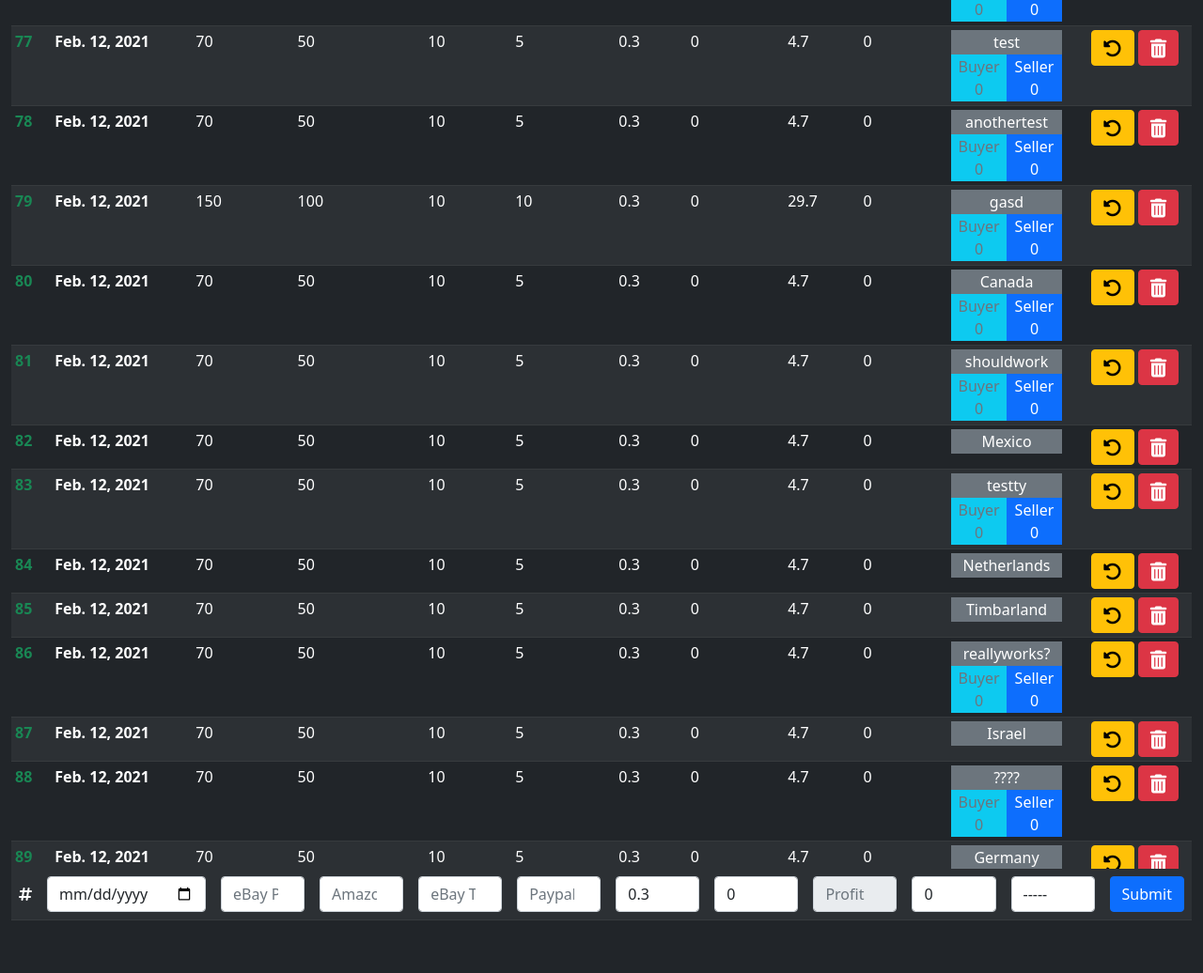
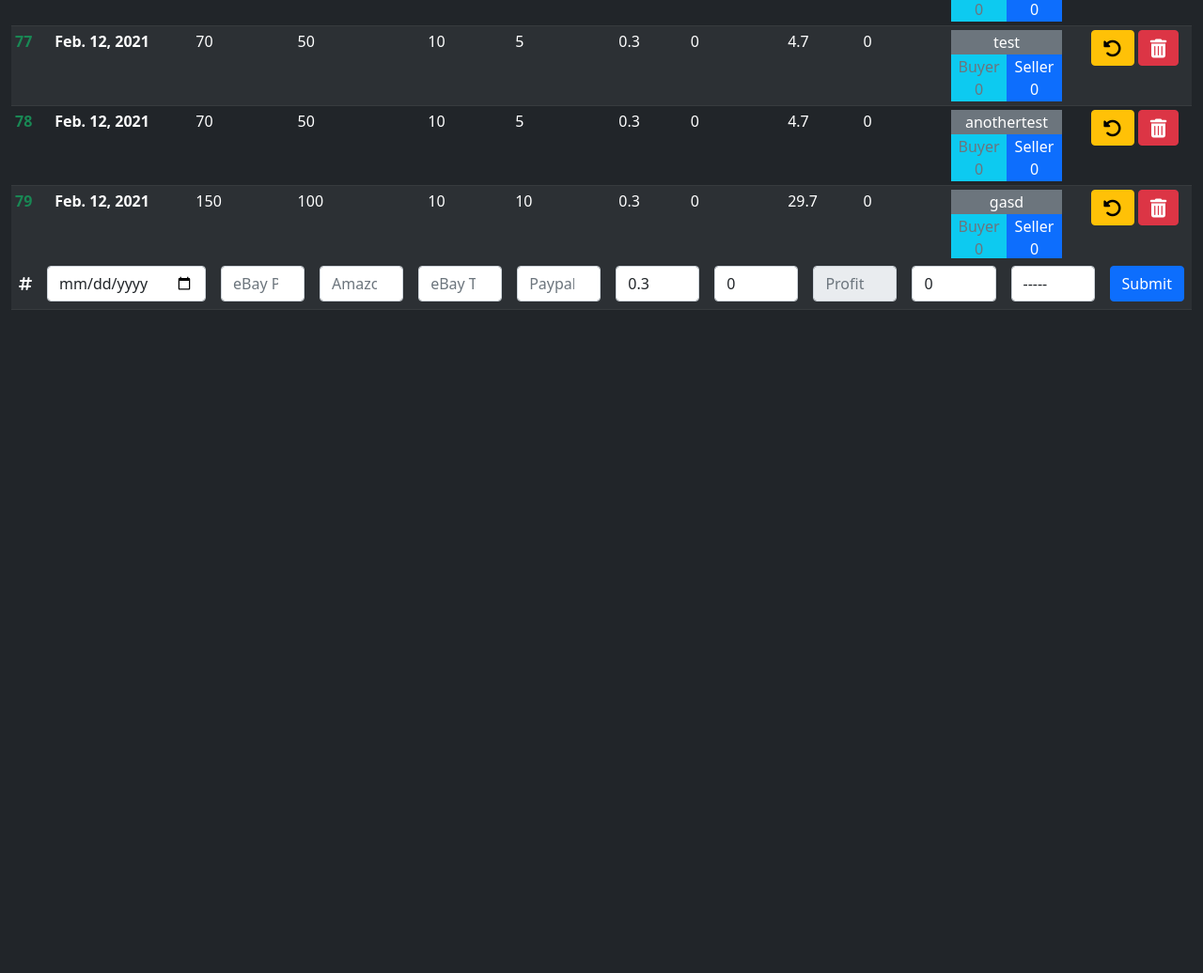
Before and after one commit to d4nieldev/ebaycalculator, a Django app: page /panel in a window 1280 px wide. Shown: the part 1223-2259 px from the top of the page at 94% size. Run offline with Django 3.2, Linux system fonts and the light colour scheme; a user stored in the database is signed in; data comes from the database, SQL or seed files in the repository; both versions use the stored data as it was after the commit; some libraries are stand-ins or nearby versions.

Commit message:
smaller table

```diff
--- a/static/css/style.css
+++ b/static/css/style.css
@@ -103,6 +103,6 @@ body {
 .table-wrapper-scroll-y{
     display: block;
     position: relative;
-    height: 75vh;
+    height: 50vh;
     overflow: auto;
 }
```
Also changed, not shown: db.sqlite3.
